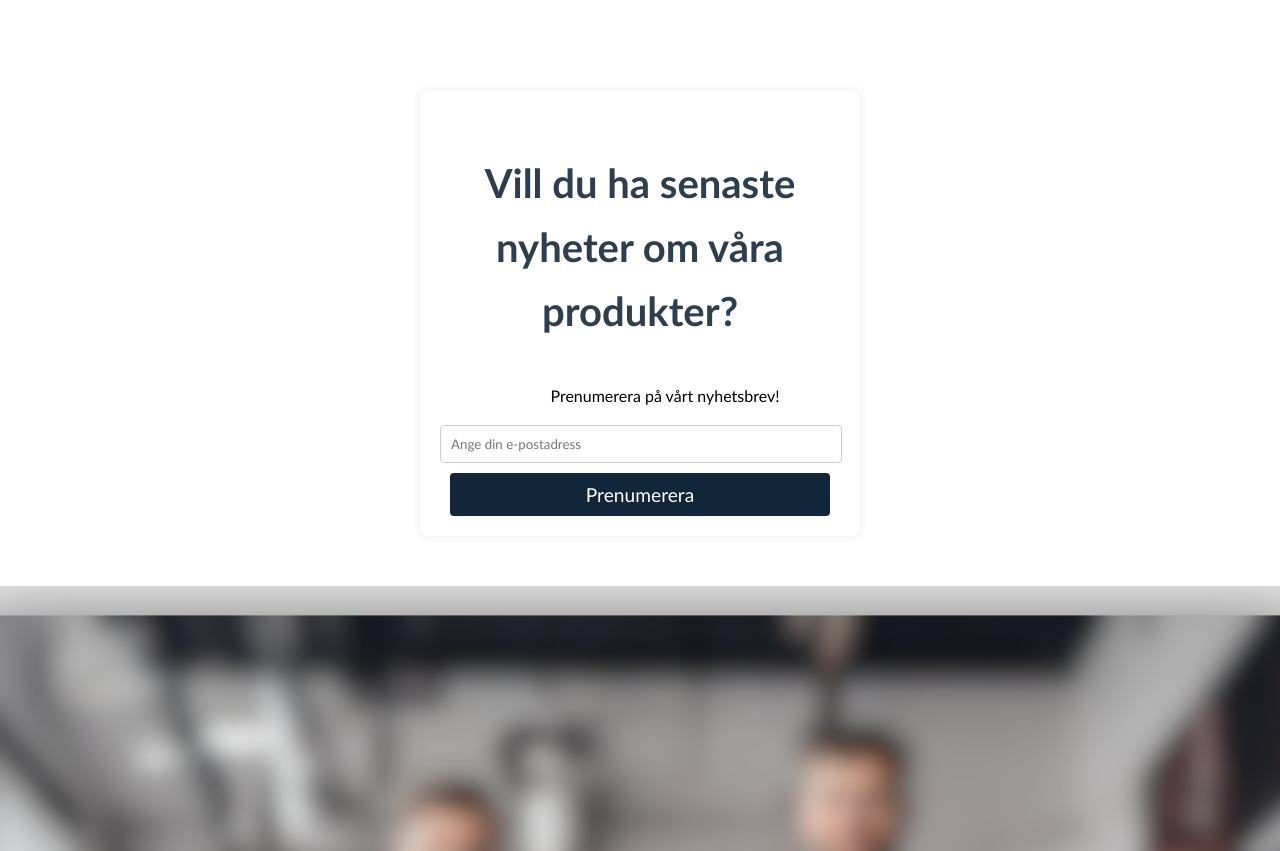
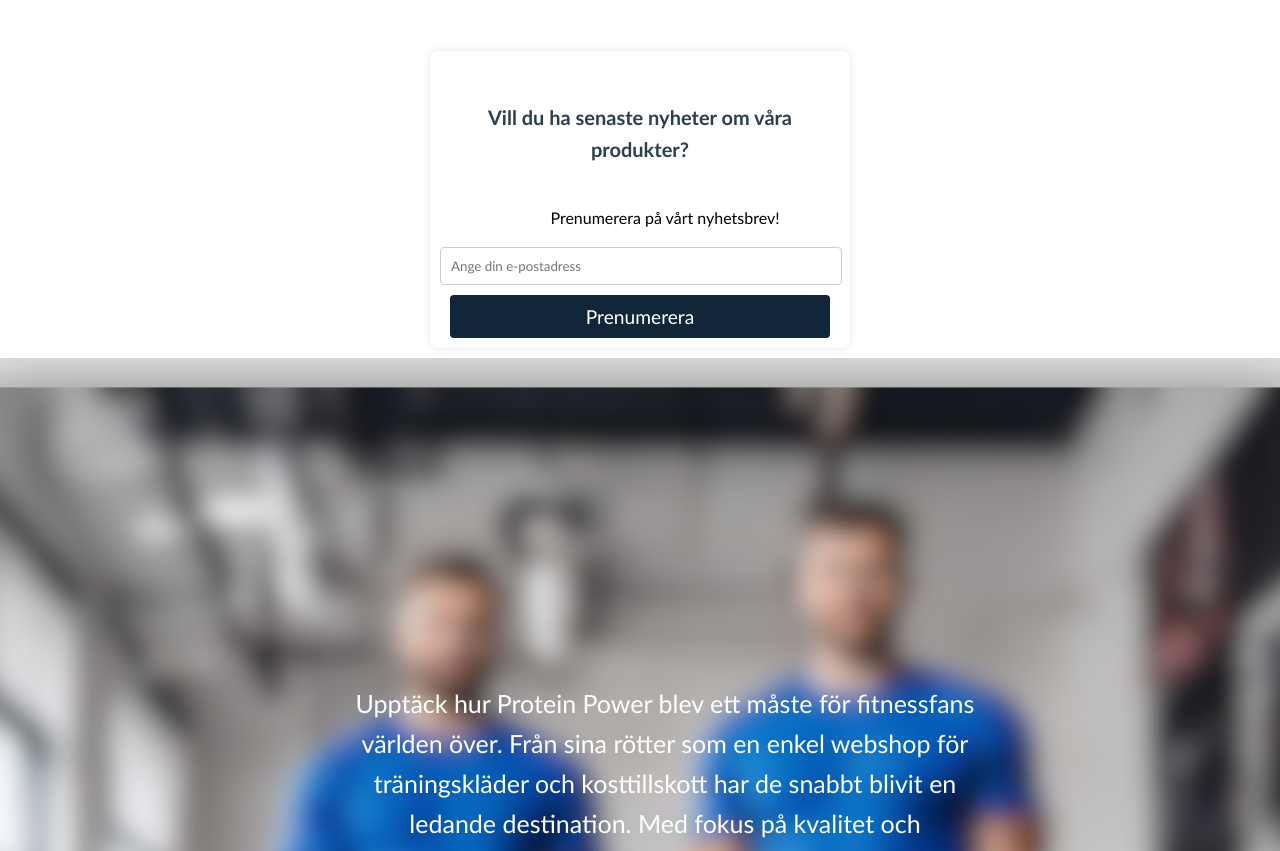
Before and after one commit to Blommis/proteinpower, a plain HTML site: page index.html in a window 1280 px wide. Shown: the part 1419-2270 px from the top of the page. Drawn offline with Linux system fonts and the light colour scheme.

Commit message:
again changes

```diff
--- a/css/startsida.css
+++ b/css/startsida.css
@@ -149,13 +149,18 @@
 .newsletter-box {
     background-color: #fff;
     max-width: 400px;
-    margin: 50px auto;
-    padding: 20px;
+    margin: 10px auto;
+    padding: 10px;
     border-radius: 8px;
     box-shadow: 0 0 10px rgba(0, 0, 0, 0.1);
     text-align: center;
   }
 
+  .newsletter-box h2{
+    font-size: 20px;
+
+
+}
 
 
   input[type="email"] {
```
